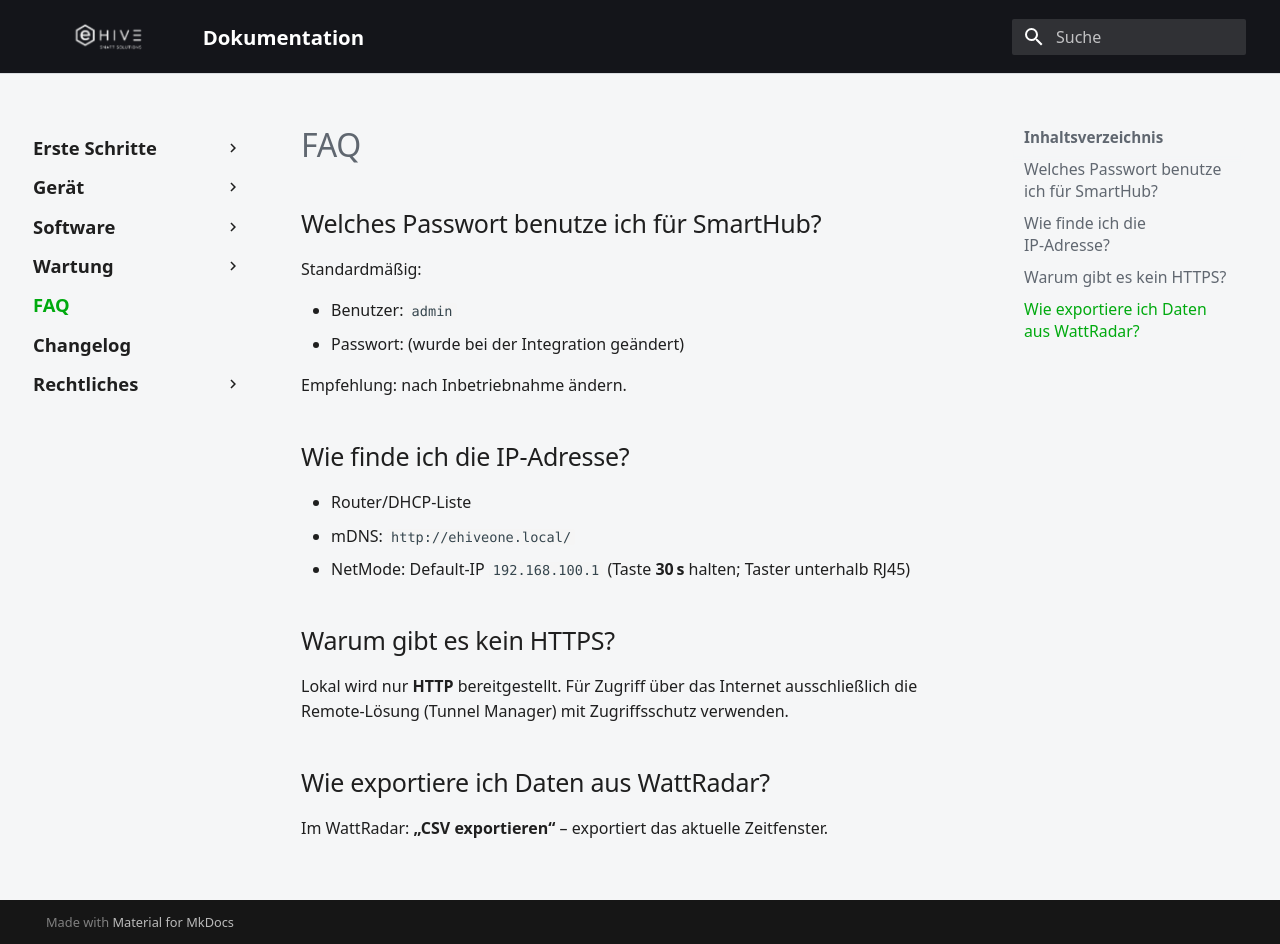
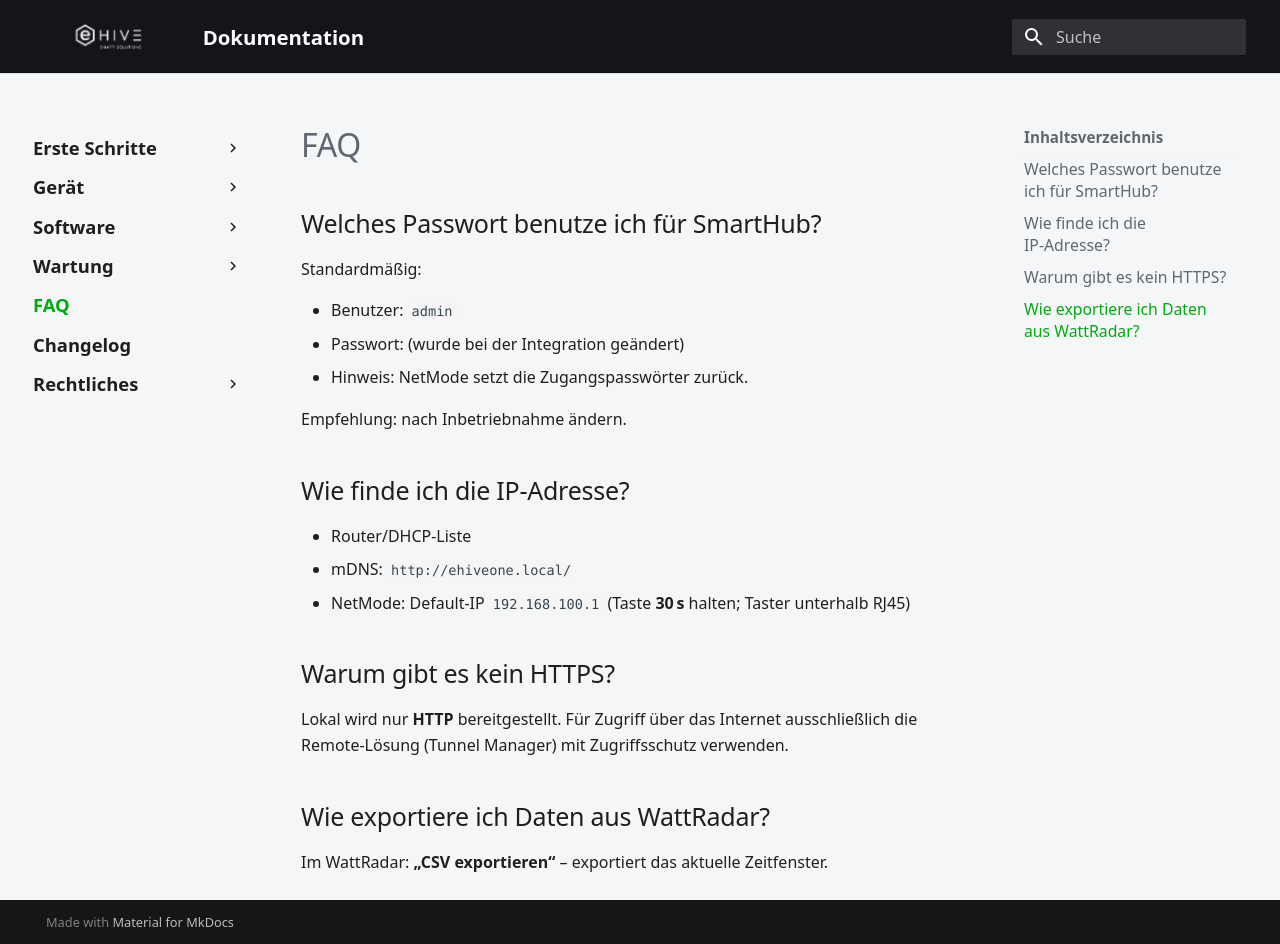
Before and after one commit to ehive-dev/doc, an MkDocs documentation site: the page built from docs/faq.md, in a window 1280 px wide and 944 px high. Built offline with MkDocs 1.6.1 and Material for MkDocs 9.7.7, drawn with Linux system fonts in a browser that asks for light colours.

Commit message:
docs: ergaenze passwort-reset hinweis bei netmode

```diff
--- a/docs/faq.md
+++ b/docs/faq.md
@@ -6,6 +6,7 @@ Standardmäßig:
 
 - Benutzer: `admin`
 - Passwort: (wurde bei der Integration geändert)
+- Hinweis: NetMode setzt die Zugangspasswörter zurück.
 
 Empfehlung: nach Inbetriebnahme ändern.
 
```
Also changed, not shown: docs/software/netmode.md (+1 -0 lines).
